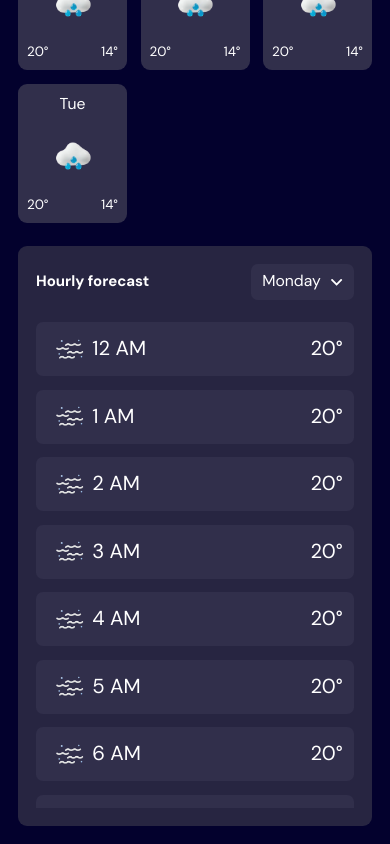
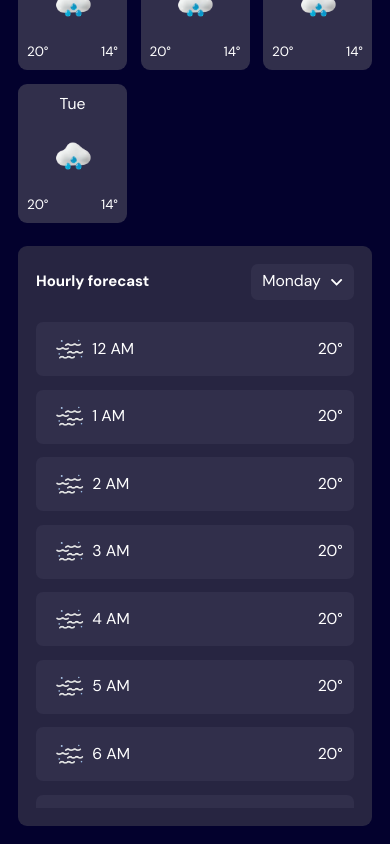
Before and after one commit to TonyFred-code/weather-app, a React (Vite) app: page / in a window 390 px wide. Shown: the part 1456-2300 px from the top of the page. Built offline with nearby package versions, Linux system fonts and the light colour scheme.

Commit message:
style: switch hourly data to grid layout
use 2 columns in tablet mode but single column in other device sizes

```diff
--- a/src/components/HourlyForecast.jsx
+++ b/src/components/HourlyForecast.jsx
@@ -109,12 +109,12 @@ export default function HourlyForecast() {
         <h2 className="text-[15px] font-bold">Hourly forecast</h2>
         <WeekDay />
       </header>
-      <ul className="flex-col gap-3 flex max-h-110 py-2 overflow-auto scrollbar-custom overscroll-contain">
+      <ul className="gap-3 grid grid-cols-1 md:grid-cols-2 lg:grid-cols-1 max-h-110 py-2 overflow-auto scrollbar-custom overscroll-contain">
         {hourly_data.map((data, index) => {
           return (
             <li
               key={`data-${index}`}
-              className="flex justify-between items-center h-12 rounded-md bg-neutral-700 py-3 px-2.5 shrink-0"
+              className="flex justify-between items-center h-12 rounded-md bg-neutral-700 text-sm md:text-base py-3 px-2.5 shrink-0"
             >
               <p className="flex items-center">
                 <span className="size-10 flex items-center justify-center">
```
